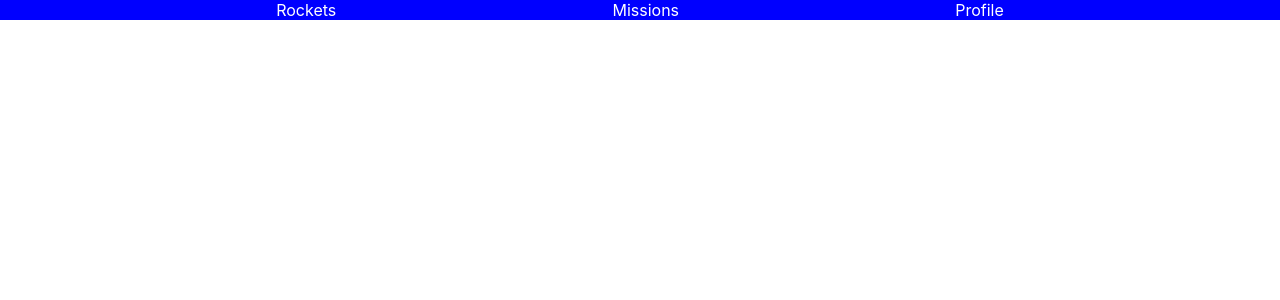
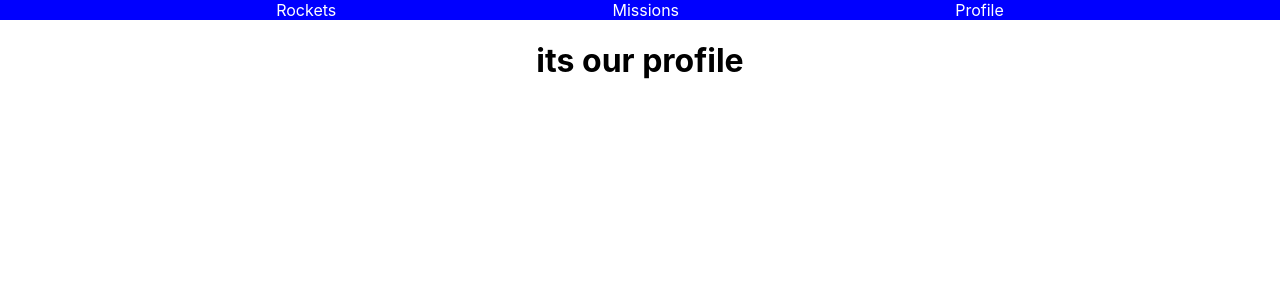
Before and after one commit to MICHAELMUNAVU83/spacetravellers, a React (Create React App) app: page /profile in a window 1280 px wide. Shown: the top 300 px of the page. Built offline with nearby package versions, Linux system fonts and the light colour scheme.

Commit message:
Add profile, mission and rokect files

```diff
--- a/src/App.js
+++ b/src/App.js
@@ -1,13 +1,20 @@
 import './App.css';
-import { BrowserRouter as Router, Routes } from 'react-router-dom';
+import { BrowserRouter as Router, Routes, Route } from 'react-router-dom';
 import Navbar from './componets/Navbar';
+import Mission from './componets/Mission';
+import Profile from './componets/Profile';
+import Rocket from './componets/Rocket';
 
 function App() {
   return (
     <div className="App">
       <Router>
         <Navbar />
-        <Routes />
+        <Routes>
+          <Route path="/" element={<Rocket />} />
+          <Route path="/missions" element={<Mission />} />
+          <Route path="/profile" element={<Profile />} />
+        </Routes>
       </Router>
     </div>
   );
--- /dev/null
+++ b/src/componets/Mission.js
@@ -0,0 +1,9 @@
+import React from 'react';
+
+function Mission() {
+  return (
+    <div>Mission</div>
+  );
+}
+
+export default Mission;
--- /dev/null
+++ b/src/componets/Profile.js
@@ -0,0 +1,11 @@
+import React from 'react';
+
+function Profile() {
+  return (
+    <div>
+      <h1>its our profile</h1>
+    </div>
+  );
+}
+
+export default Profile;
--- /dev/null
+++ b/src/componets/Rocket.js
@@ -0,0 +1,9 @@
+import React from 'react';
+
+function Rocket() {
+  return (
+    <div>Rocket</div>
+  );
+}
+
+export default Rocket;
```
Also changed, not shown: 1 other file (tests, documents, lock files or other folders).
